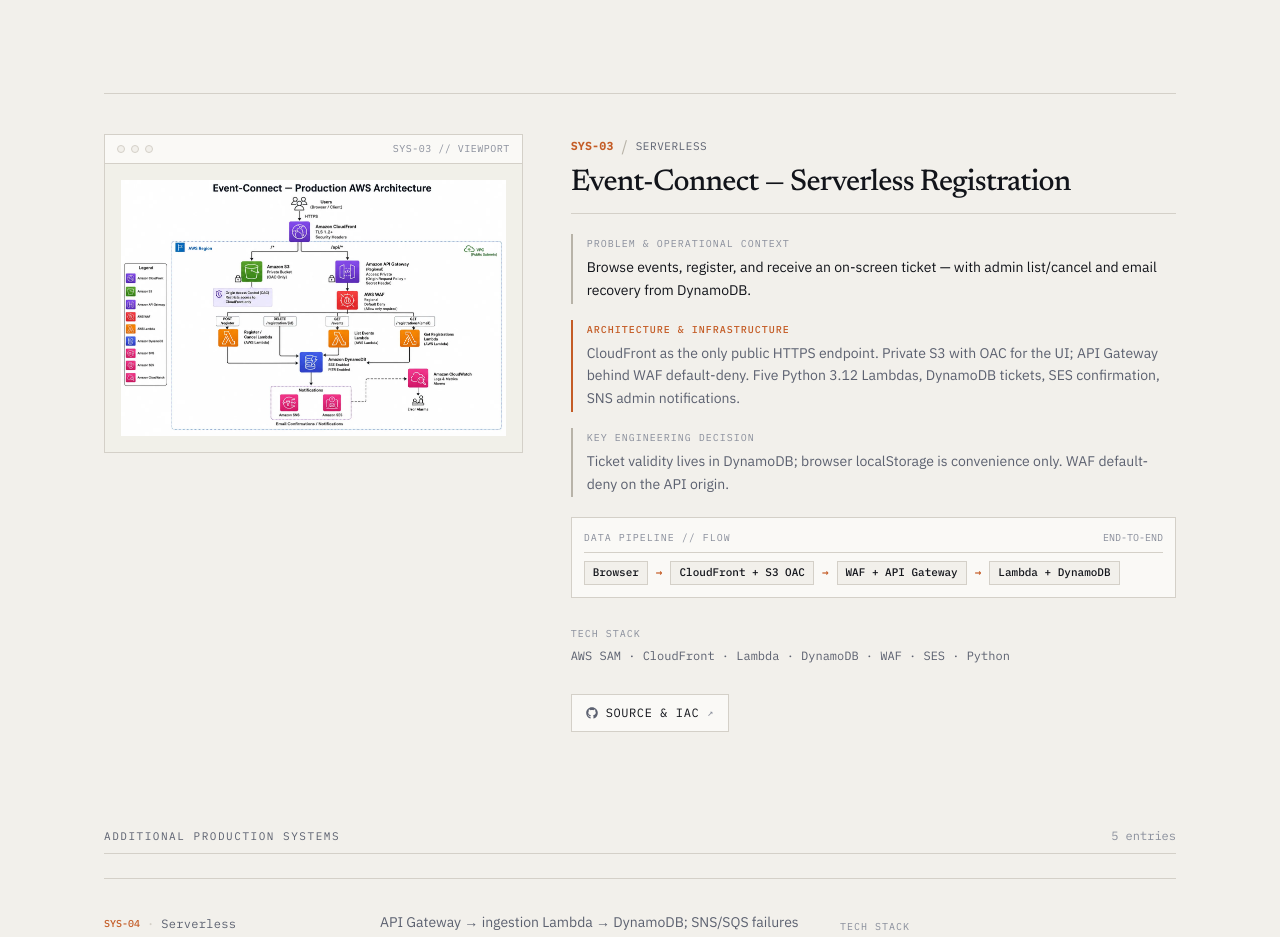
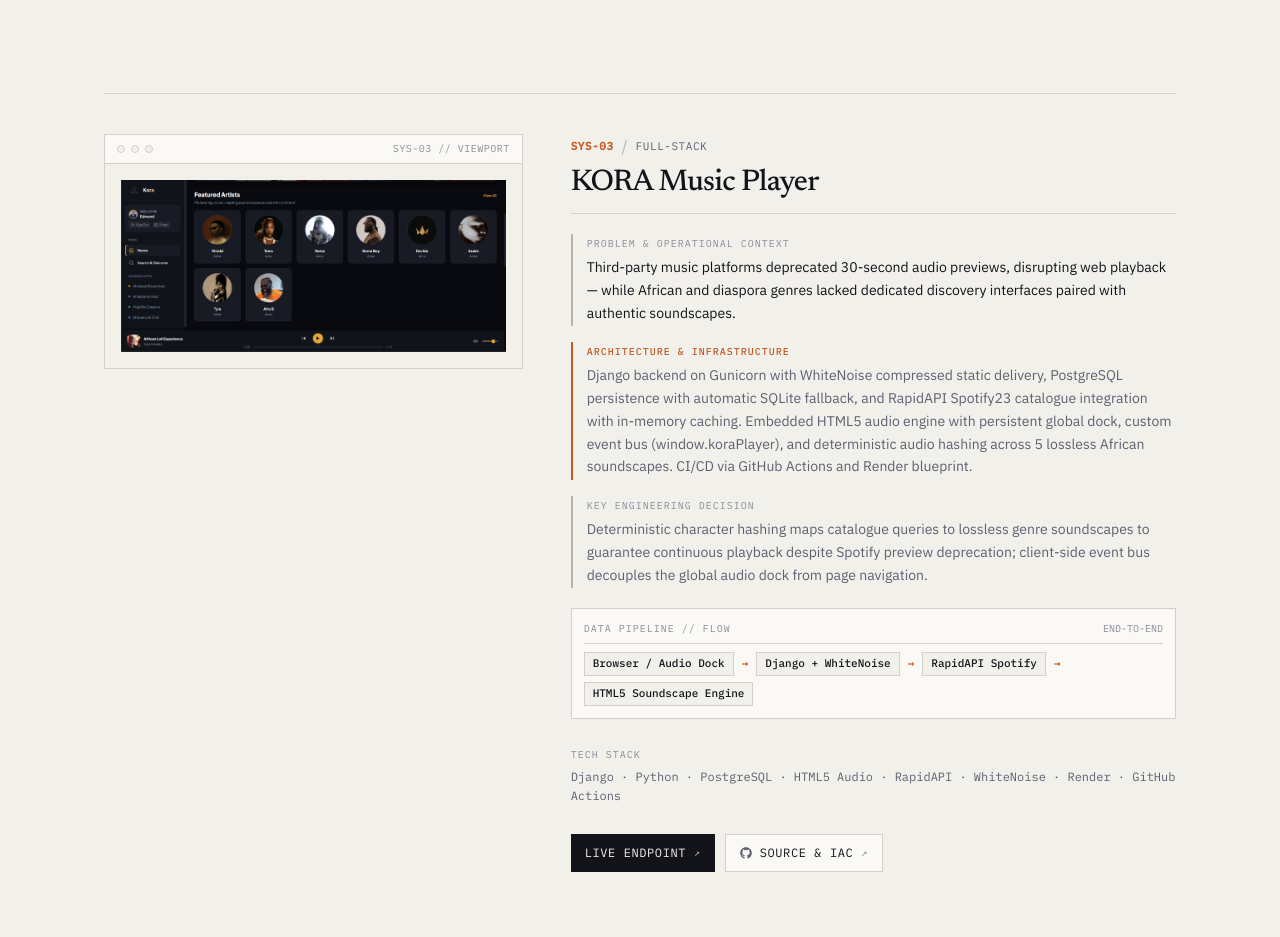
Before and after one commit to GeekKwame/Portfolio, a React (Vite) app: page / in a window 1280 px wide. Shown: the part 4380-5317 px from the top of the page. Built offline with nearby package versions, Linux system fonts and the light colour scheme.

Commit message:
initial commit

```diff
--- a/src/components/Portfolio.jsx
+++ b/src/components/Portfolio.jsx
@@ -9,6 +9,7 @@
 import student from "../assets/images/portfolio/student-study-planner.jpeg";
 import serverlessImage from "../assets/images/portfolio/serverless-terraform-aws.webp";
 import fileServiceImage from "../assets/images/portfolio/file-server.webp";
+import koraImage from "../assets/images/portfolio/kora-music-player.png";
 import { FLAGSHIP } from '../config/constants';
 
 const PROJECTS = [
@@ -39,6 +40,20 @@
     flow: ['Client', 'ALB + FastAPI / ECS', 'RDS PostgreSQL', 'S3 Presigned I/O'],
     link2: "https://github.com/GeekKwame/file-service-server",
     tags: ["FastAPI", "ECS Fargate", "RDS", "S3", "Terraform", "Docker", "GitHub Actions"],
+  },
+  {
+    id: 7,
+    src: koraImage,
+    title: "KORA Music Player",
+    category: "Full-Stack",
+    featured: true,
+    problem: "Third-party music platforms deprecated 30-second audio previews, disrupting web playback — while African and diaspora genres lacked dedicated discovery interfaces paired with authentic soundscapes.",
+    architecture: "Django backend on Gunicorn with WhiteNoise compressed static delivery, PostgreSQL persistence with automatic SQLite fallback, and RapidAPI Spotify23 catalogue integration with in-memory caching. Embedded HTML5 audio engine with persistent global dock, custom event bus (window.koraPlayer), and deterministic audio hashing across 5 lossless African soundscapes. CI/CD via GitHub Actions and Render blueprint.",
+    decisions: "Deterministic character hashing maps catalogue queries to lossless genre soundscapes to guarantee continuous playback despite Spotify preview deprecation; client-side event bus decouples the global audio dock from page navigation.",
+    flow: ['Browser / Audio Dock', 'Django + WhiteNoise', 'RapidAPI Spotify', 'HTML5 Soundscape Engine'],
+    link: "https://kora-music-player.onrender.com",
+    link2: "https://github.com/GeekKwame/kora-music-player",
+    tags: ["Django", "Python", "PostgreSQL", "HTML5 Audio", "RapidAPI", "WhiteNoise", "Render", "GitHub Actions"],
   },
   {
     id: 3,
```
Also changed, not shown: src/assets/images/portfolio/kora-music-player.png (added), 1 other file (tests, documents, lock files or other folders).
